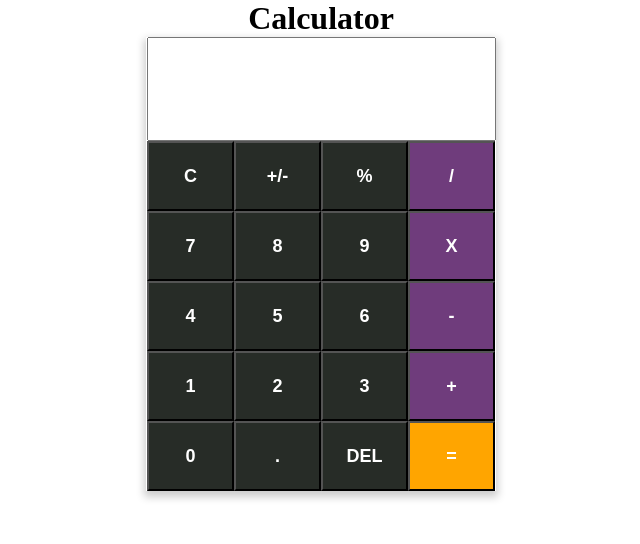
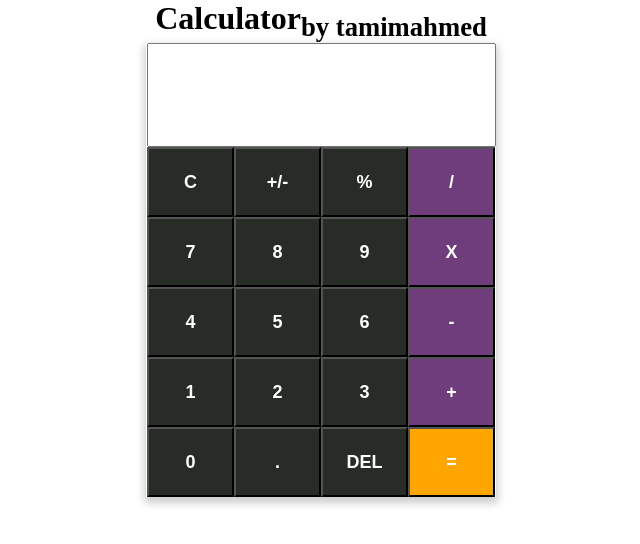
Before and after one commit to thetamimahmed/Calculator, a plain HTML site: page cal.html in a window 1280 px wide. Shown: the whole page, without its empty margins (319-959 px from the left). Drawn offline with Linux system fonts and the light colour scheme.

Commit message:
subscript added more

```diff
--- a/cal.html
+++ b/cal.html
@@ -8,7 +8,7 @@
     <link rel="stylesheet" href="style.css">
 </head>
 <body>
-    <h1>Calculator</h1>
+    <h1>Calculator<sub>by tamimahmed</sub></h1>
     <div class="card">
 
         <div class="cal-head">
```
